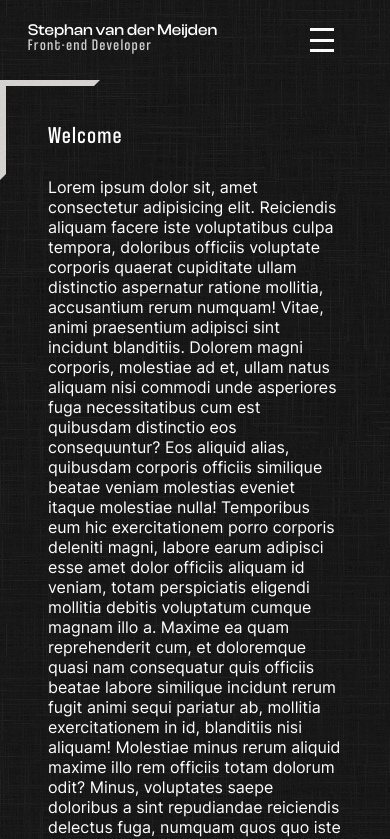
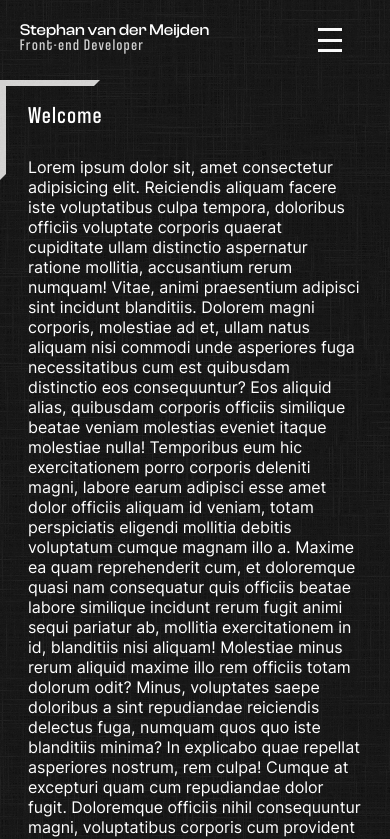
Before and after one commit to aevitas1/portfolio_v2, a React (Vite) app: page / in a window 390 px wide. Shown: the top 839 px of the page. Built offline with nearby package versions, Linux system fonts and the light colour scheme.

Commit message:
More responsiveness tweaks

```diff
--- a/src/components/content/card/card.module.scss
+++ b/src/components/content/card/card.module.scss
@@ -2,9 +2,8 @@
 
 .scene {
   height: 150px;
-  width: 220px;
-  perspective: 220px;
-
+  width: 210px;
+  perspective: 210px;
   .card {
     position: relative;
     transition: transform 0.8s;
@@ -33,7 +32,7 @@
       &_front {
         img {
           height: 150px;
-          width: 220px;
+          width: 210px;
         }
       }
       &_back {
--- a/src/components/content/contentblock/ContentBlock.tsx
+++ b/src/components/content/contentblock/ContentBlock.tsx
@@ -4,27 +4,19 @@ import Home from "../pages/home";
 import About from "../pages/about";
 import Projects from "../pages/projects";
 import Contact from "../pages/contact";
-import Icons from "../Icons/Icons";
-import Logo from "../logo/Logo";
-import MobileMenu from "../mobilemenu/MobileMenu";
 import styles from "./contentblock.module.scss";
 import { AppContext } from "../../../context/AppContext";
-import Pagination from "../Pagination/pagination";
 import Pageheader from "../pageheader/Pageheader";
+import Topbar from "../topbar/Topbar";
 
 const ContentBlock = () => {
   const projectPath = useLocation();
   const { openMobile } = useContext(AppContext);
-  // const lastPage = 4;
 
   return (
     <>
       <div className={styles.content_wrapper}>
-        <div className={styles.top_bar}>
-          <Logo />
-          <Icons />
-          <MobileMenu />
-        </div>
+        <Topbar />
         <div
           className={
             // Styles for path with pagination && mobile menu open
@@ -49,14 +41,6 @@ const ContentBlock = () => {
               <Route index path="/contact" element={<Contact />} />
               <Route path="/*" element={<Home />} />
             </Routes>
-            {/* {projectPath.pathname === "/projects" && (
-              <Pagination
-                currentPage={currentPage}
-                lastPage={lastPage}
-                maxLength={4}
-                setCurrentPage={setCurrentPage}
-              />
-            )} */}
           </div>
         </div>
       </div>
--- a/src/components/content/contentblock/contentblock.module.scss
+++ b/src/components/content/contentblock/contentblock.module.scss
@@ -1,15 +1,6 @@
 @use "../../../styles/var.scss" as var;
 
 .content_wrapper {
-  .top_bar {
-    height: var.$defaultHeight;
-    display: flex;
-    justify-content: space-between;
-    padding: 0 var.$defaultPadding;
-    @media screen and (max-width: 768px) {
-      padding: 0 1.75rem;
-    }
-  }
   .content {
     position: relative;
     width: min(800px, 100vw);
@@ -19,8 +10,7 @@
       display: flex;
       justify-content: space-between;
       width: 100%;
-      height: calc(100% - 100px);
-      overflow-y: hidden;
+      min-height: calc(100% - 100px);
     }
 
     @media screen and (max-width: 1280px) {
@@ -33,6 +23,8 @@
         transition: var.$transition;
       }
       &.active {
+        height: calc(var(--vh) - var.$defaultHeight);
+        overflow-y: hidden;
         h1,
         > div {
           opacity: 0;
@@ -42,6 +34,8 @@
     @media screen and (max-width: 768px) {
       height: auto;
       min-height: calc(var(--vh) - var.$defaultHeight);
+      padding: calc(var.$defaultPadding / 2)
+        calc(calc(var.$defaultPadding / 2) + var.$borderWidth);
       .content_inner {
         height: auto;
         min-height: calc(var(--vh) - calc(var.$defaultHeight + 10rem));
--- a/src/components/content/navblock/navblock.module.scss
+++ b/src/components/content/navblock/navblock.module.scss
@@ -62,10 +62,10 @@
         }
       }
       top: var.$defaultHeight;
-      height: calc(var(--vh) - var.$defaultHeight);
+      max-height: calc(var(--vh) - var.$defaultHeight);
     }
-    @media screen and (max-width: 768px) {
-      height: calc(var(--vh) - var.$defaultHeight);
-    }
+    // @media screen and (max-width: 768px) {
+    //   height: calc(var(--vh) - var.$defaultHeight);
+    // }
   }
 }
--- a/src/components/content/pages/pages.module.scss
+++ b/src/components/content/pages/pages.module.scss
@@ -6,16 +6,20 @@
   flex-flow: column;
   position: relative;
   justify-content: space-between;
-  height: 100%;
   width: 100%;
+  @media screen and (max-width: 1280px) {
+    min-height: calc(var(--vh) - calc(var.$defaultHeight + 10rem));
+  }
+  @media screen and (max-width: 768px) {
+    min-height: calc(var(--vh) - calc(var.$defaultHeight + 7rem));
+  }
 
   .project_container {
     display: flex;
     flex-wrap: wrap;
-    gap: 1rem;
-    // @media screen and (max-width: 500px) {
-    //   height: auto;
-    // }
-    // width: 100%;
+    gap: 2rem;
+    @media screen and (max-width: 768px) {
+      justify-content: center;
+    }
   }
 }
--- /dev/null
+++ b/src/components/content/topbar/Topbar.tsx
@@ -0,0 +1,16 @@
+import styles from "./topbar.module.scss";
+import Icons from "../Icons/Icons";
+import Logo from "../logo/Logo";
+import MobileMenu from "../mobilemenu/MobileMenu";
+
+const Topbar = () => {
+  return (
+    <div className={styles.top_bar}>
+      <Logo />
+      <Icons />
+      <MobileMenu />
+    </div>
+  );
+};
+
+export default Topbar;
--- /dev/null
+++ b/src/components/content/topbar/topbar.module.scss
@@ -0,0 +1,11 @@
+@use "../../../styles/var.scss" as var;
+
+.top_bar {
+  height: var.$defaultHeight;
+  display: flex;
+  justify-content: space-between;
+  padding: 0 var.$defaultPadding;
+  @media screen and (max-width: 768px) {
+    padding: 0 calc(var.$defaultPadding / 2);
+  }
+}
```
